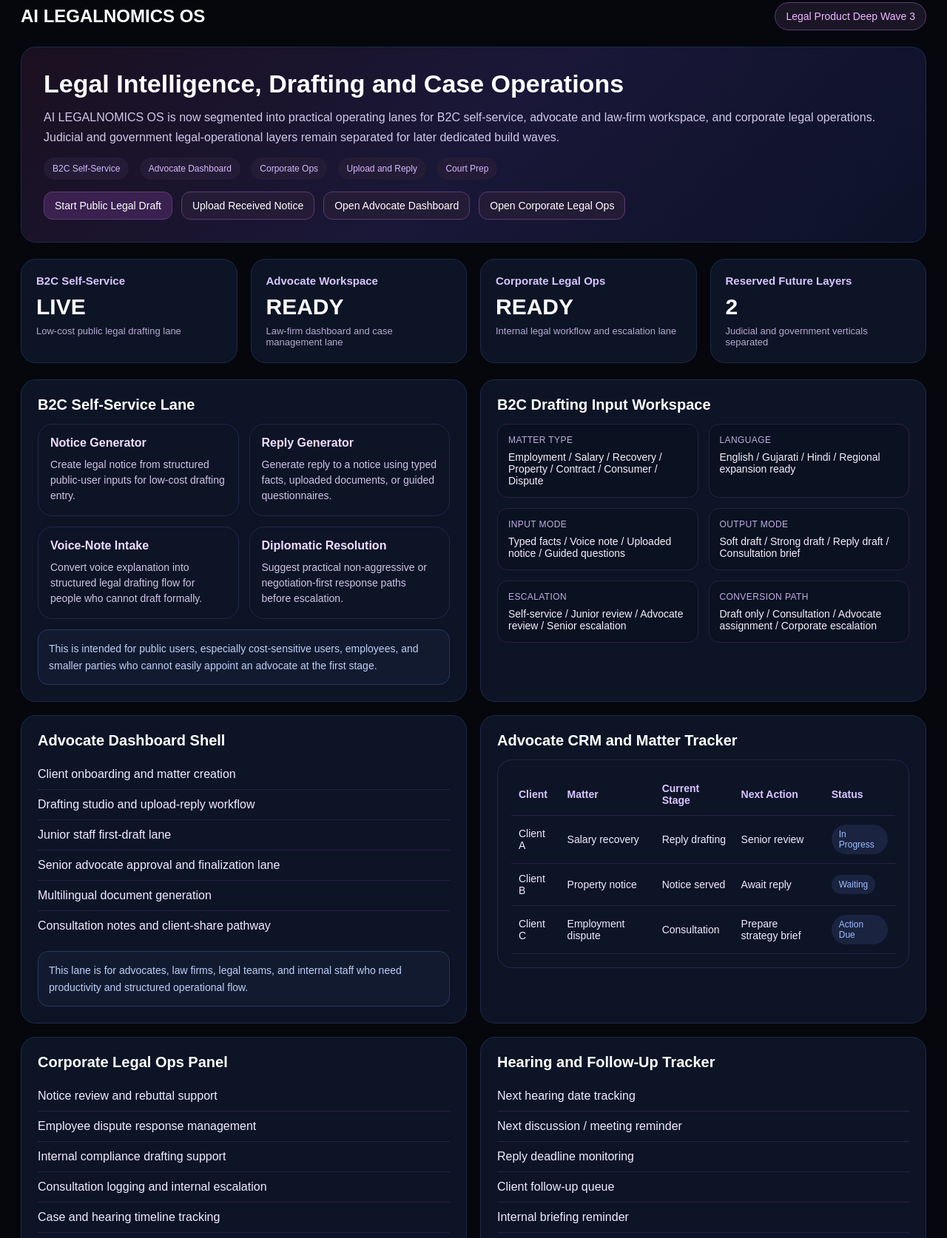
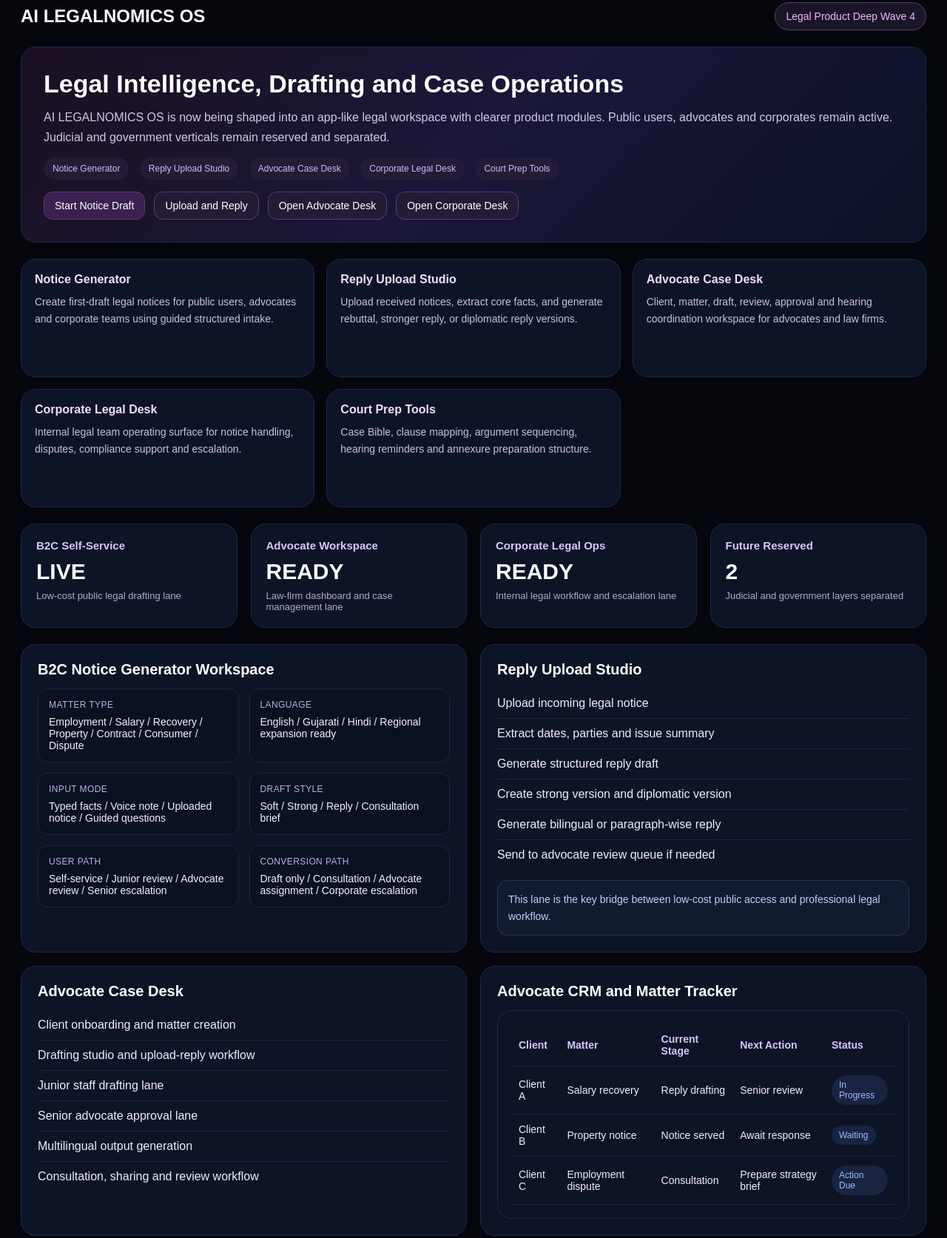
Before and after one commit to avinashhni/hni-world-os, a website: page legalnomics/index.html in a window 1280 px wide. Shown: the part 59-1733 px from the top of the page at 74% size. Drawn offline with Linux system fonts and the light colour scheme.

Commit message:
Upgrade LEGALNOMICS into deep product wave 4

```diff
--- a/legalnomics/index.html
+++ b/legalnomics/index.html
@@ -7,10 +7,10 @@
   <style>
     * { box-sizing: border-box; margin: 0; padding: 0; }
     body { font-family: Arial, sans-serif; background: #05070d; color: #fff; min-height: 100vh; }
-    .wrap { max-width: 1520px; margin: auto; padding: 28px; }
+    .wrap { max-width: 1540px; margin: auto; padding: 28px; }
     .top { display:flex; justify-content:space-between; align-items:center; margin-bottom:22px; gap:12px; flex-wrap:wrap; }
     .pill { padding:10px 14px; border-radius:999px; background:#1b1626; color:#f0b7ff; border:1px solid #5b3c73; font-size:14px; }
-    .hero,.panel,.card,.mini,.tablebox { background:#0d1426; border:1px solid #1d2a49; border-radius:20px; }
+    .hero,.panel,.card,.mini,.tablebox,.module { background:#0d1426; border:1px solid #1d2a49; border-radius:20px; }
     .hero { padding:30px; margin-bottom:22px; background:linear-gradient(135deg,#1a1020,#1a1738,#0c1228); }
     .hero h1 { font-size:34px; margin-bottom:12px; }
     .hero p { color:#d1c8ea; line-height:1.7; }
@@ -22,6 +22,7 @@
     .sub { margin-top:8px; color:#b5a9d0; font-size:13px; }
     .two { display:grid; grid-template-columns:1fr 1fr; gap:18px; margin-bottom:18px; }
     .three { display:grid; grid-template-columns:repeat(3,1fr); gap:18px; margin-bottom:18px; }
+    .five { display:grid; grid-template-columns:repeat(5,1fr); gap:16px; margin-bottom:22px; }
     .panel { padding:22px; }
     .panel h3 { font-size:20px; margin-bottom:14px; }
     .panel h4 { font-size:16px; margin-bottom:10px; color:#f0ddff; }
@@ -30,6 +31,9 @@
     .mini-grid { display:grid; grid-template-columns:repeat(2,1fr); gap:14px; }
     .mini { padding:16px; }
     .mini p { color:#cfc3e8; line-height:1.5; font-size:14px; }
+    .module { padding:18px; min-height: 160px; }
+    .module h3 { font-size:16px; margin-bottom:10px; color:#f4ddff; }
+    .module p { color:#cbbfe3; line-height:1.6; font-size:14px; }
     a.back { color:#bba9ff; text-decoration:none; display:inline-block; margin-bottom:16px; }
     .cta-row { display:flex; gap:12px; flex-wrap:wrap; margin-top:16px; }
     .cta {
@@ -90,8 +94,9 @@
       background:#1a2340;
       color:#9dc0ff;
     }
+    @media (max-width:1350px){ .five{grid-template-columns:repeat(3,1fr);} }
     @media (max-width:1150px){ .grid,.three,.mini-grid,.two,.form-grid{grid-template-columns:repeat(2,1fr);} }
-    @media (max-width:760px){ .grid,.three,.mini-grid,.two,.form-grid{grid-template-columns:1fr;} }
+    @media (max-width:760px){ .grid,.three,.mini-grid,.two,.form-grid,.five{grid-template-columns:1fr;} }
   </style>
 </head>
 <body>
@@ -100,28 +105,50 @@
 
     <div class="top">
       <h2>AI LEGALNOMICS OS</h2>
-      <div class="pill">Legal Product Deep Wave 3</div>
+      <div class="pill">Legal Product Deep Wave 4</div>
     </div>
 
     <section class="hero">
       <h1>Legal Intelligence, Drafting and Case Operations</h1>
       <p>
-        AI LEGALNOMICS OS is now segmented into practical operating lanes for B2C self-service,
-        advocate and law-firm workspace, and corporate legal operations. Judicial and government
-        legal-operational layers remain separated for later dedicated build waves.
+        AI LEGALNOMICS OS is now being shaped into an app-like legal workspace with clearer product modules.
+        Public users, advocates and corporates remain active. Judicial and government verticals remain reserved and separated.
       </p>
       <div class="tags">
-        <span>B2C Self-Service</span>
-        <span>Advocate Dashboard</span>
-        <span>Corporate Ops</span>
-        <span>Upload and Reply</span>
-        <span>Court Prep</span>
+        <span>Notice Generator</span>
+        <span>Reply Upload Studio</span>
+        <span>Advocate Case Desk</span>
+        <span>Corporate Legal Desk</span>
+        <span>Court Prep Tools</span>
       </div>
       <div class="cta-row">
-        <a href="#" class="cta primary">Start Public Legal Draft</a>
-        <a href="#" class="cta">Upload Received Notice</a>
-        <a href="#" class="cta">Open Advocate Dashboard</a>
-        <a href="#" class="cta">Open Corporate Legal Ops</a>
+        <a href="#" class="cta primary">Start Notice Draft</a>
+        <a href="#" class="cta">Upload and Reply</a>
+        <a href="#" class="cta">Open Advocate Desk</a>
+        <a href="#" class="cta">Open Corporate Desk</a>
+      </div>
+    </section>
+
+    <section class="five">
+      <div class="module">
+        <h3>Notice Generator</h3>
+        <p>Create first-draft legal notices for public users, advocates and corporate teams using guided structured intake.</p>
+      </div>
+      <div class="module">
+        <h3>Reply Upload Studio</h3>
+        <p>Upload received notices, extract core facts, and generate rebuttal, stronger reply, or diplomatic reply versions.</p>
+      </div>
+      <div class="module">
+        <h3>Advocate Case Desk</h3>
+        <p>Client, matter, draft, review, approval and hearing coordination workspace for advocates and law firms.</p>
+      </div>
+      <div class="module">
+        <h3>Corporate Legal Desk</h3>
+        <p>Internal legal team operating surface for notice handling, disputes, compliance support and escalation.</p>
+      </div>
+      <div class="module">
+        <h3>Court Prep Tools</h3>
+        <p>Case Bible, clause mapping, argument sequencing, hearing reminders and annexure preparation structure.</p>
       </div>
     </section>
 
@@ -142,40 +169,15 @@
         <div class="sub">Internal legal workflow and escalation lane</div>
       </div>
       <div class="card">
-        <h3>Reserved Future Layers</h3>
+        <h3>Future Reserved</h3>
         <div class="value">2</div>
-        <div class="sub">Judicial and government verticals separated</div>
+        <div class="sub">Judicial and government layers separated</div>
       </div>
     </section>
 
     <section class="two">
       <div class="panel">
-        <h3>B2C Self-Service Lane</h3>
-        <div class="mini-grid">
-          <div class="mini">
-            <h4>Notice Generator</h4>
-            <p>Create legal notice from structured public-user inputs for low-cost drafting entry.</p>
-          </div>
-          <div class="mini">
-            <h4>Reply Generator</h4>
-            <p>Generate reply to a notice using typed facts, uploaded documents, or guided questionnaires.</p>
-          </div>
-          <div class="mini">
-            <h4>Voice-Note Intake</h4>
-            <p>Convert voice explanation into structured legal drafting flow for people who cannot draft formally.</p>
-          </div>
-          <div class="mini">
-            <h4>Diplomatic Resolution</h4>
-            <p>Suggest practical non-aggressive or negotiation-first response paths before escalation.</p>
-          </div>
-        </div>
-        <div class="note">
-          This is intended for public users, especially cost-sensitive users, employees, and smaller parties who cannot easily appoint an advocate at the first stage.
-        </div>
-      </div>
-
-      <div class="panel">
-        <h3>B2C Drafting Input Workspace</h3>
+        <h3>B2C Notice Generator Workspace</h3>
         <div class="form-grid">
           <div class="field">
             <label>Matter Type</label>
@@ -190,11 +192,11 @@
             <div>Typed facts / Voice note / Uploaded notice / Guided questions</div>
           </div>
           <div class="field">
-            <label>Output Mode</label>
-            <div>Soft draft / Strong draft / Reply draft / Consultation brief</div>
+            <label>Draft Style</label>
+            <div>Soft / Strong / Reply / Consultation brief</div>
           </div>
           <div class="field">
-            <label>Escalation</label>
+            <label>User Path</label>
             <div>Self-service / Junior review / Advocate review / Senior escalation</div>
           </div>
           <div class="field">
@@ -203,21 +205,33 @@
           </div>
         </div>
       </div>
+
+      <div class="panel">
+        <h3>Reply Upload Studio</h3>
+        <div class="list">
+          <div>Upload incoming legal notice</div>
+          <div>Extract dates, parties and issue summary</div>
+          <div>Generate structured reply draft</div>
+          <div>Create strong version and diplomatic version</div>
+          <div>Generate bilingual or paragraph-wise reply</div>
+          <div>Send to advocate review queue if needed</div>
+        </div>
+        <div class="note">
+          This lane is the key bridge between low-cost public access and professional legal workflow.
+        </div>
+      </div>
     </section>
 
     <section class="two">
       <div class="panel">
-        <h3>Advocate Dashboard Shell</h3>
+        <h3>Advocate Case Desk</h3>
         <div class="list">
           <div>Client onboarding and matter creation</div>
           <div>Drafting studio and upload-reply workflow</div>
-          <div>Junior staff first-draft lane</div>
-          <div>Senior advocate approval and finalization lane</div>
-          <div>Multilingual document generation</div>
-          <div>Consultation notes and client-share pathway</div>
-        </div>
-        <div class="note">
-          This lane is for advocates, law firms, legal teams, and internal staff who need productivity and structured operational flow.
+          <div>Junior staff drafting lane</div>
+          <div>Senior advocate approval lane</div>
+          <div>Multilingual output generation</div>
+          <div>Consultation, sharing and review workflow</div>
         </div>
       </div>
 
@@ -246,7 +260,7 @@
                 <td>Client B</td>
                 <td>Property notice</td>
                 <td>Notice served</td>
-                <td>Await reply</td>
+                <td>Await response</td>
                 <td><span class="status-badge">Waiting</span></td>
               </tr>
               <tr>
@@ -264,7 +278,7 @@
 
     <section class="two">
       <div class="panel">
-        <h3>Corporate Legal Ops Panel</h3>
+        <h3>Corporate Legal Desk</h3>
         <div class="list">
           <div>Notice review and rebuttal support</div>
           <div>Employee dispute response management</div>
@@ -273,58 +287,55 @@
           <div>Case and hearing timeline tracking</div>
           <div>Document and evidence organization</div>
         </div>
-        <div class="note">
-          This lane is meant for companies, HR teams, internal legal teams, and structured legal operations where speed and consistency matter.
-        </div>
       </div>
 
       <div class="panel">
-        <h3>Hearing and Follow-Up Tracker</h3>
+        <h3>Court Prep and Hearing Tools</h3>
         <div class="list">
-          <div>Next hearing date tracking</div>
-          <div>Next discussion / meeting reminder</div>
-          <div>Reply deadline monitoring</div>
-          <div>Client follow-up queue</div>
-          <div>Internal briefing reminder</div>
-          <div>Annexure and document readiness status</div>
+          <div>Law and clause mapping</div>
+          <div>Argument points checklist</div>
+          <div>Issue chronology guidance</div>
+          <div>Hearing preparation structure</div>
+          <div>Relief and rebuttal framing</div>
+          <div>Annexure sequence and evidence logic</div>
         </div>
       </div>
     </section>
 
     <section class="three">
       <div class="panel">
-        <h3>Upload and Reply Engine</h3>
+        <h3>Consultation and Sharing Flow</h3>
         <div class="list">
-          <div>Upload opponent notice</div>
-          <div>Extract party names, dates and claims</div>
-          <div>Generate rebuttal draft</div>
-          <div>Create stronger and diplomatic versions</div>
-          <div>Generate bilingual outputs</div>
-          <div>Route to advocate review when needed</div>
+          <div>Voice-note consultation intake</div>
+          <div>Junior staff first review</div>
+          <div>Senior advocate escalation</div>
+          <div>Client-facing summary sharing</div>
+          <div>Paid consultation conversion</div>
+          <div>Discussion-point and strategy-note sharing</div>
         </div>
       </div>
 
       <div class="panel">
-        <h3>Case Bible and Court Prep</h3>
+        <h3>Commercial Model</h3>
         <div class="list">
-          <div>Law and clause mapping</div>
-          <div>Argument points checklist</div>
-          <div>Issue chronology guidance</div>
-          <div>Hearing preparation structure</div>
-          <div>Relief and rebuttal framing</div>
-          <div>Annexure sequence logic</div>
+          <div>B2C low-ticket drafting entry</div>
+          <div>Advocate subscription lanes</div>
+          <div>Corporate legal workflow plans</div>
+          <div>Future API monetization path</div>
+          <div>Cross-OS upsell potential</div>
+          <div>Future public-to-professional conversion</div>
         </div>
       </div>
 
       <div class="panel">
         <h3>Reserved Future Separation</h3>
         <div class="list">
-          <div>Judicial layer kept fully separate</div>
-          <div>Government employee legal ops separate</div>
+          <div>Judicial layer kept separate</div>
+          <div>Government legal ops kept separate</div>
           <div>No vertical workflow mixing</div>
           <div>Shared legal core, different operating shells</div>
           <div>India-first, global expansion later</div>
-          <div>Future API and govt layer possible</div>
+          <div>Future govt / judiciary pathways possible</div>
         </div>
       </div>
     </section>
```
